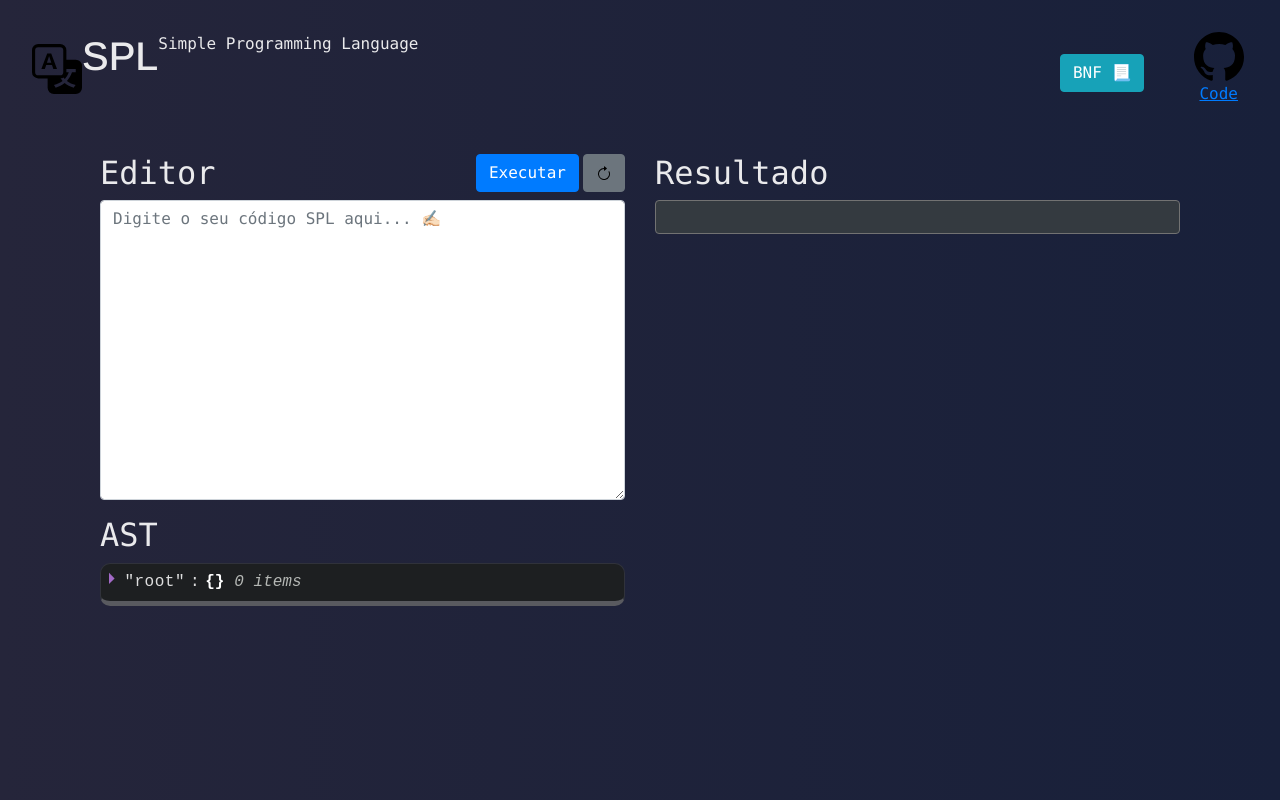
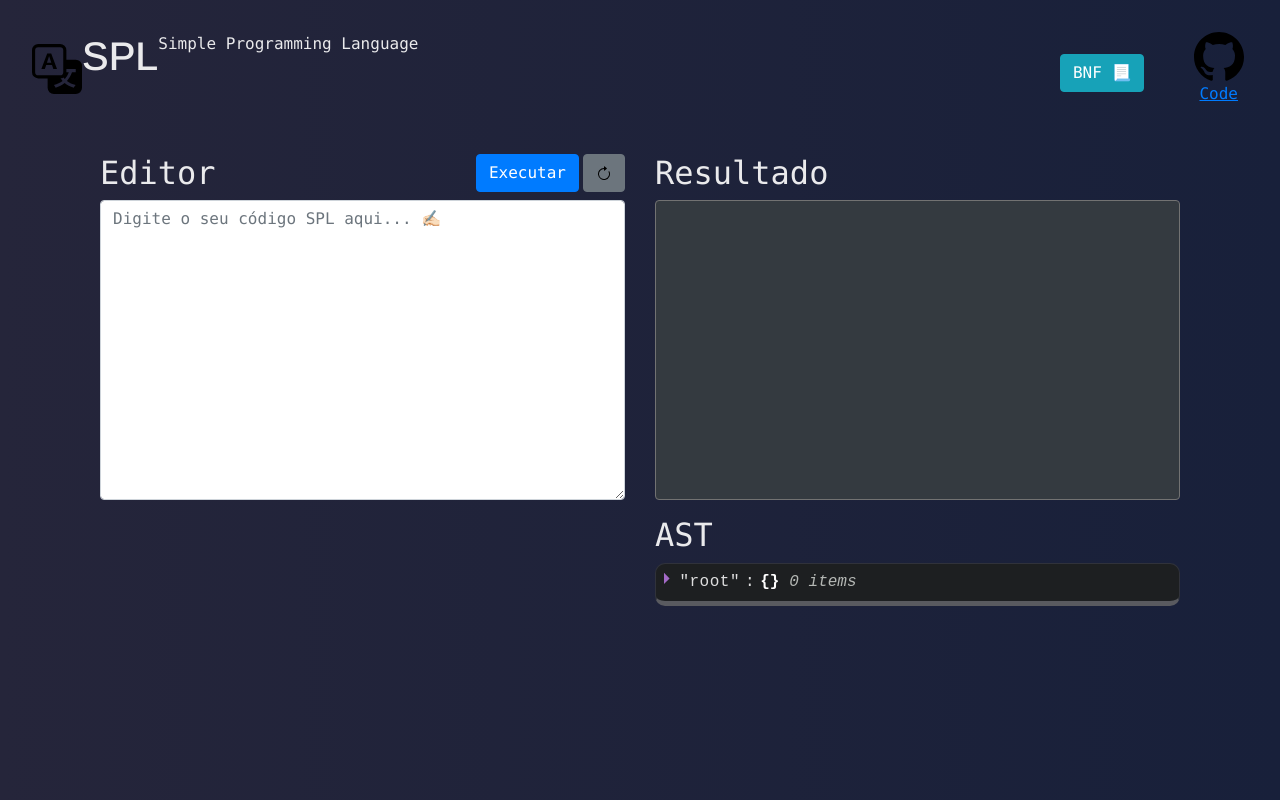
Before and after one commit to caio-andres/simple-programming-language, a React (Vite) app in the folder interface/: page / in a window 1280 px wide. Built offline with nearby package versions, Linux system fonts and the light colour scheme.

Commit message:
update(interface): front-end improved for client side experience.

```diff
--- a/interface/src/pages/home/components/execute/execute.tsx
+++ b/interface/src/pages/home/components/execute/execute.tsx
@@ -71,9 +71,35 @@ export const Execute: React.FC = () => {
           value={textAreaValue}
           onChange={(e) => setTextAreaValue(e.target.value)}
         />
-        {json ? (
-          <div style={{ textAlign: "left" }}>
-            <h2 className="text-monospaced">AST</h2>
+      </div>
+
+      <div className="container d-flex flex-column">
+        {variables && json ? (
+          <>
+            <div className="d-flex flex-column">
+              <div className="d-flex justify-content-between">
+                <h2>Resultado</h2>
+              </div>
+              <div
+                className="p-3 bg-dark rounded"
+                style={{
+                  border: "1px solid #727272",
+                  textAlign: "left",
+                  height: "300px",
+                  maxHeight: "610px",
+                  overflow: "auto",
+                }}
+              >
+                {variables.map((result, index) => (
+                  <React.Fragment key={index}>
+                    {result}
+                    <br />
+                  </React.Fragment>
+                ))}
+              </div>
+            </div>
+            <div className="mt-3" style={{ textAlign: "left" }}>
+              <h2>AST</h2>
               <div className="rounded">
                 <ReactJson
                   displayObjectSize
@@ -90,33 +116,7 @@ export const Execute: React.FC = () => {
                 />
               </div>
             </div>
-        ) : (
-          <></>
-        )}
-      </div>
-
-      <div className="container d-flex flex-column">
-        {variables ? (
-          /* Formatando o JSON da resposta do terminal */
-          <div className="d-flex flex-column">
-            <div className="d-flex justify-content-between">
-              <h2>Resultado</h2>
-            </div>
-            <div
-              className="p-3 bg-dark rounded text-monospaced"
-              style={{
-                border: "1px solid #727272",
-                textAlign: "left",
-              }}
-            >
-              {variables.map((result, index) => (
-                <React.Fragment key={index}>
-                  {result}
-                  <br />
-                </React.Fragment>
-              ))}
-            </div>
-          </div>
+          </>
         ) : (
           <div
             className="alert alert-danger d-flex justify-content-center mt-5"
```
Lines whose indentation alone changed are shown as unchanged.
